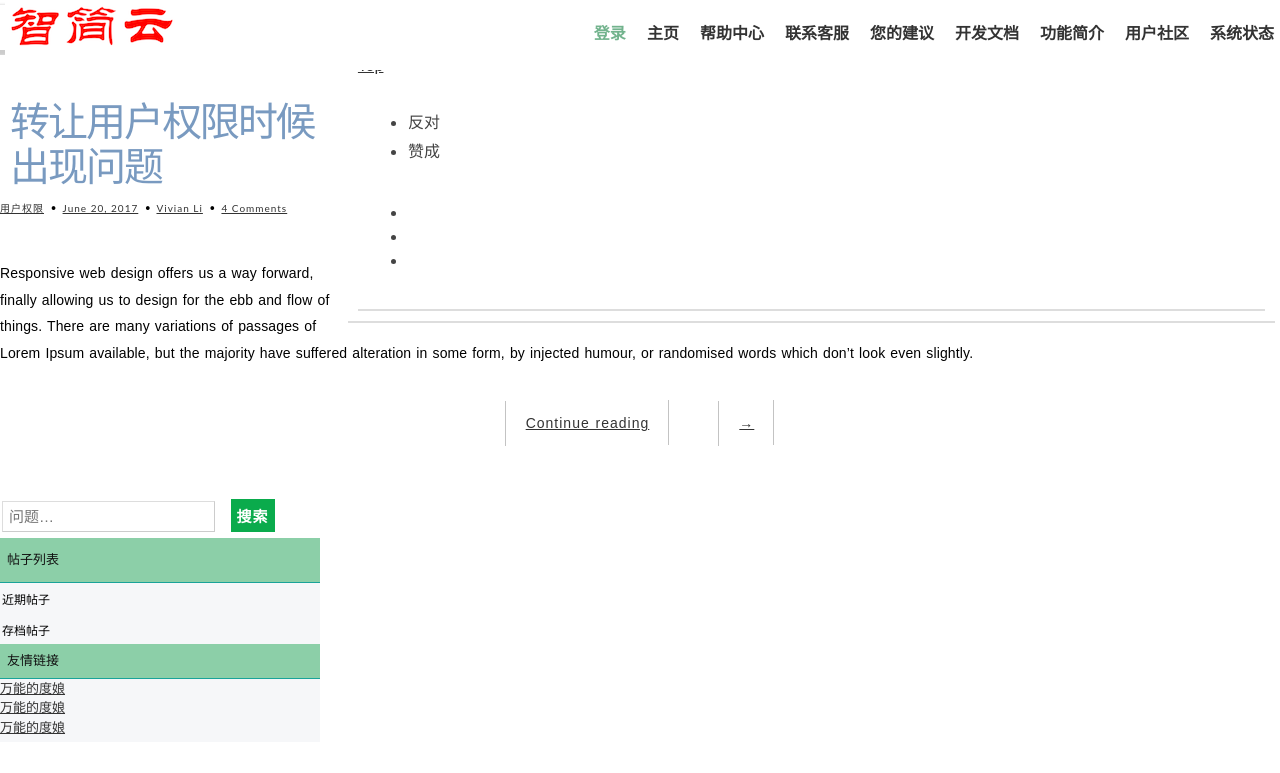
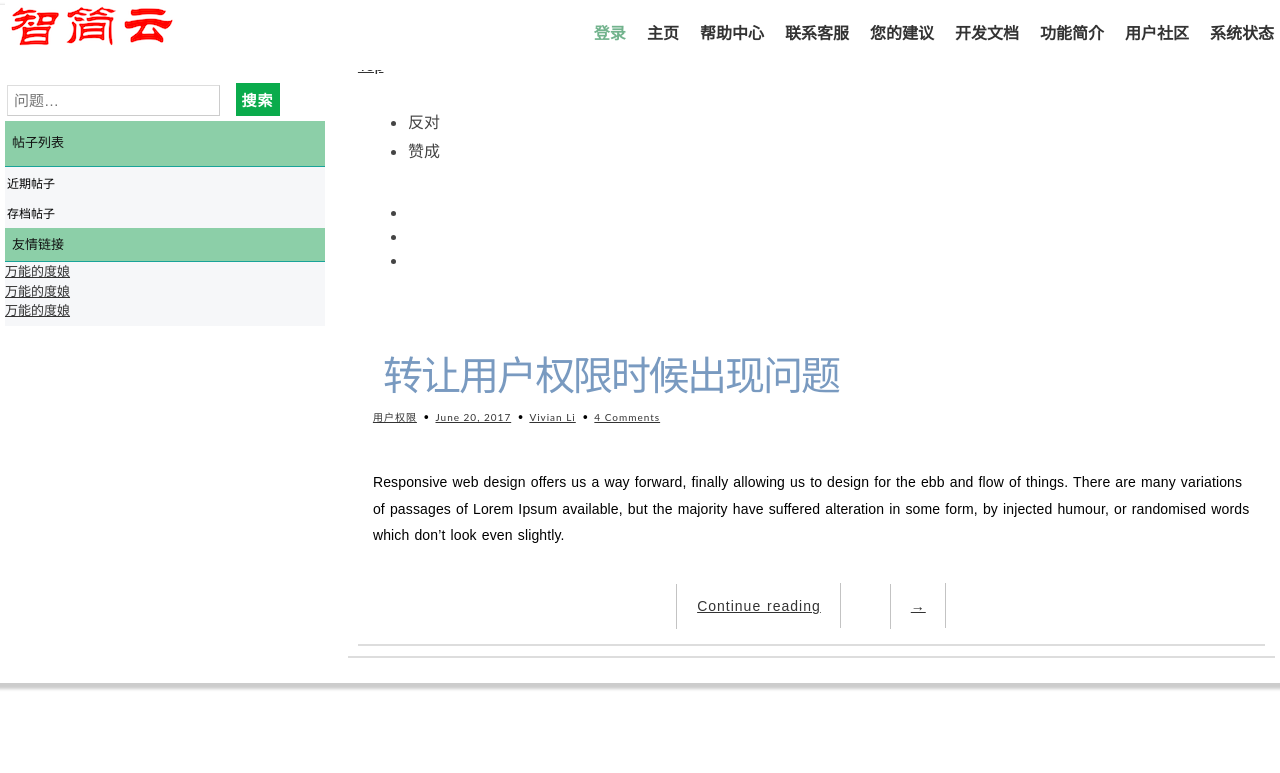
Before and after one commit to dreampivot/slipscloud.github.io, a Jekyll site: the page help/community.html, which Jekyll copies as it is, in a window 1280 px wide. Shown: the top 773 px of the page. Built offline with Jekyll 4.4.1, drawn with Linux system fonts in a browser that asks for light colours.

Commit message:
Update community.html

```diff
--- a/help/community.html
+++ b/help/community.html
@@ -41,11 +41,8 @@
 
 
 		<article class="post post-1">
+
 		<ul>
-		<div id="contact-box" class="row">
-
-		<div class="col-md-3 col-sm-3">
-		<div class="block">
 		<li><i class="fa fa-frown-o"></i>反对</li>
 		<li><i class="fa fa-smile-o"></i>赞成</li>
 		</ul>
@@ -54,15 +51,13 @@
 		<li><a href="#"><i class="fa fa-google"></i></a></li>
 		<li><a href="#"><i class="fa fa-linkedin"></i></a></li>
 		<li><a href="#"><i class="fa fa-pinterest"></i></a></li>
+		</ul>
 
-		</ul>
-		</div>
-		</div>
 
 		<header class="entry-header">
 		<h1 class="entry-title"><a href="single.html">转让用户权限时候出现问题</a></h1>
 		<div class="entry-meta">
-		<i class="icon ion-person"></i>
+
 		<span class="post-category"><a href="#">用户权限</a></span>
 
 		<span class="post-date"><a href="#"><time class="entry-date" datetime="2012-11-09T23:15:57+00:00">June 20, 2017</time></a></span>
```
